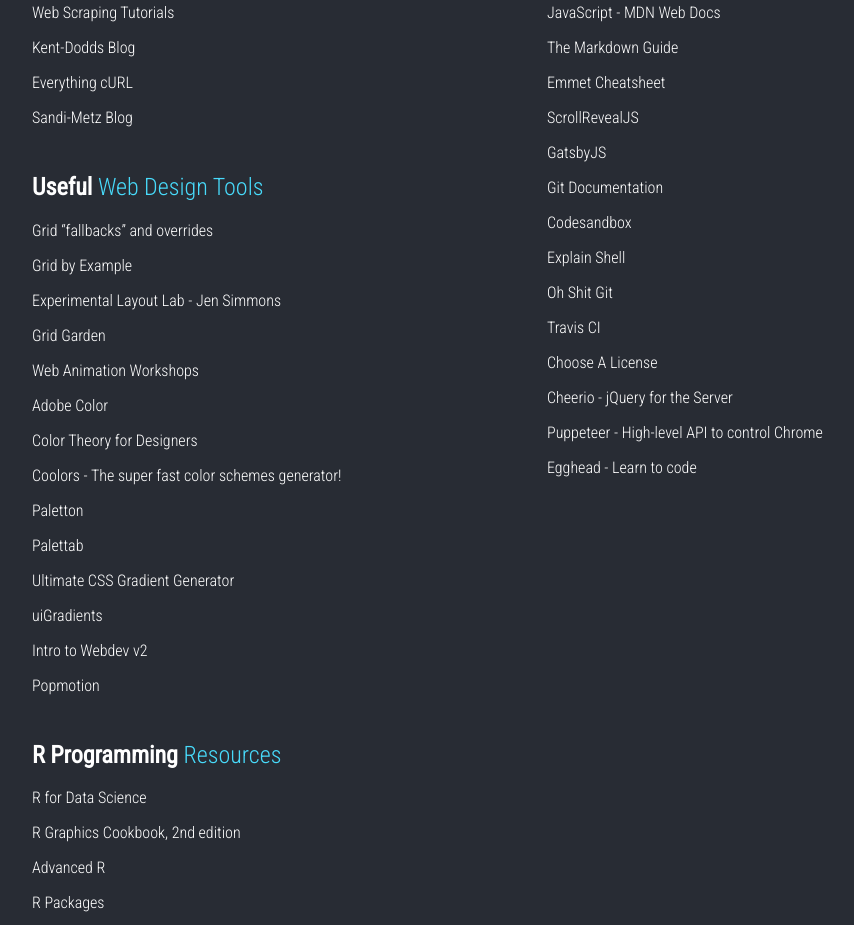
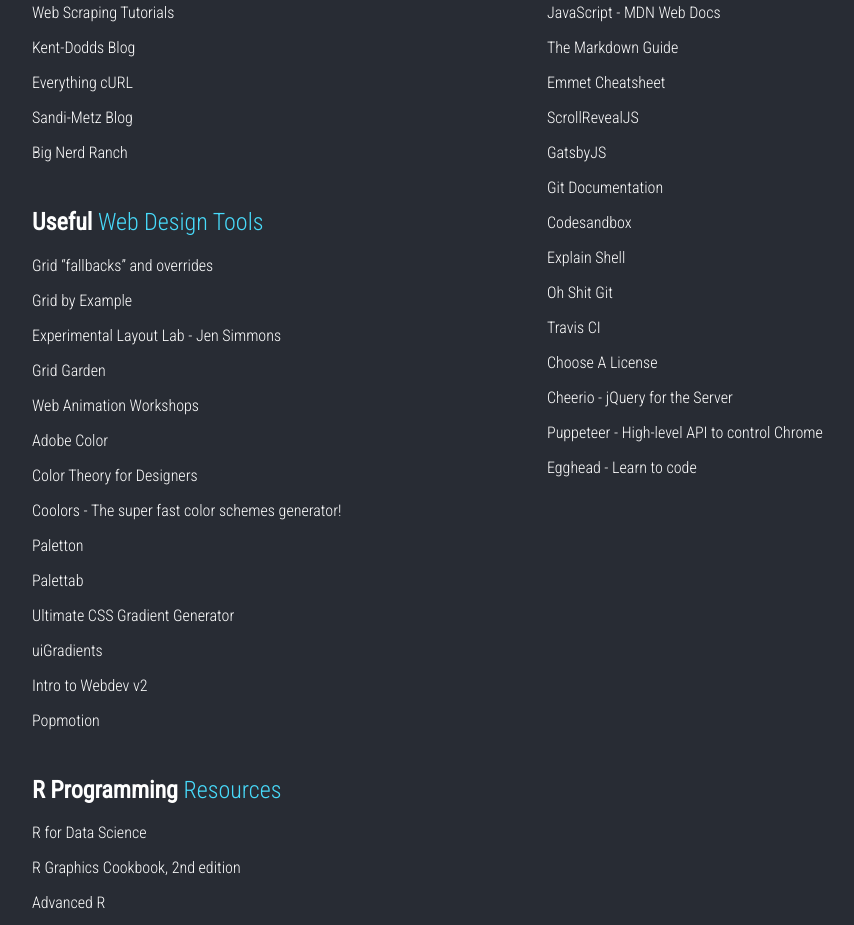
Before and after one commit to siegblink/my-bookmarks, a plain HTML site: page index.html in a window 1280 px wide. Shown: the part 808-1733 px from the top of the page, without its empty margins (108-962 px from the left). Drawn offline with Linux system fonts and the light colour scheme.

Commit message:
Add big nerd ranch in must read list

```diff
--- a/index.html
+++ b/index.html
@@ -249,6 +249,14 @@
           <p class="bookmark">
             <a href="https://www.sandimetz.com/" class="bookmark-text"
               >Sandi-Metz Blog
+            </a>
+          </p>
+        </article>
+
+        <article class="content-container">
+          <p class="bookmark">
+            <a href="https://www.bignerdranch.com/blog/" class="bookmark-text"
+              >Big Nerd Ranch
             </a>
           </p>
         </article>
```
